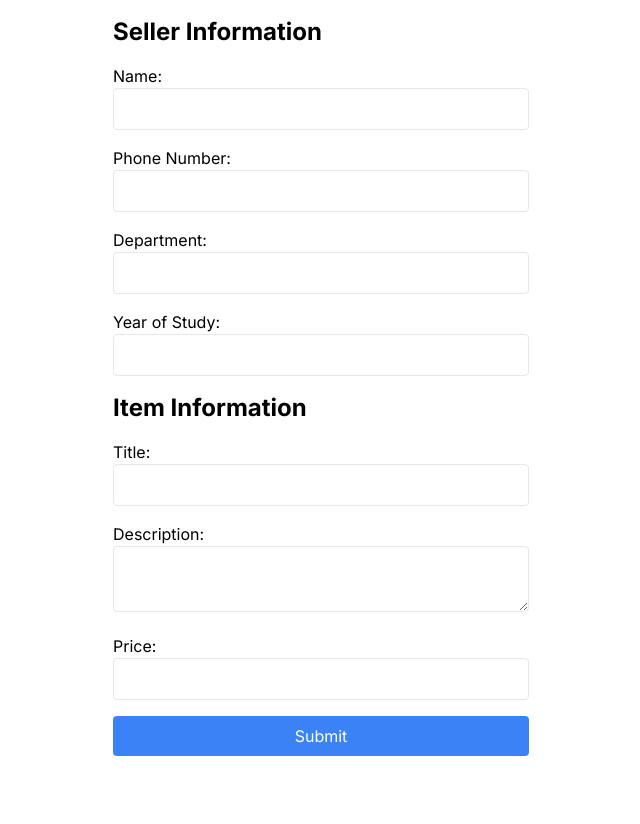
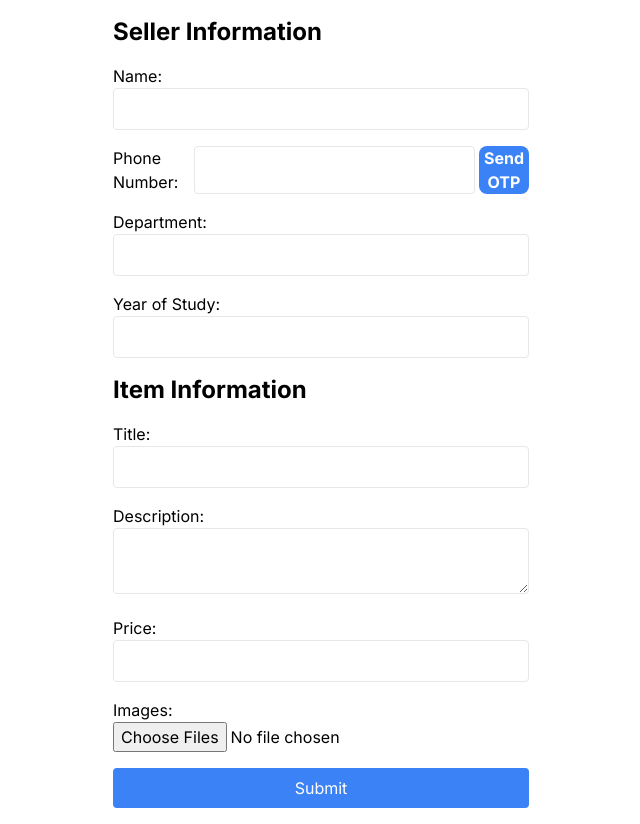
Before and after one commit to sshrey15/GecEcommerce, a Next.js app in the folder frontend/: page /sellitem in a window 1280 px wide. Shown: the whole page, without its empty margins (319-959 px from the left). Before the commit the page ends 800 px from the top, so only its background shows below. Built offline with nearby package versions, Linux system fonts and the light colour scheme; no server answers.

Commit message:
added selecting an image and booking route done

```diff
--- /dev/null
+++ b/frontend/src/app/[productlist]/page.js
@@ -0,0 +1,10 @@
+import React from 'react'
+
+const page = () => {
+  return (
+    <div>Product List</div>
+
+  )
+}
+
+export default page
--- a/frontend/src/app/page.js
+++ b/frontend/src/app/page.js
@@ -3,6 +3,8 @@ import Image from "next/image";
 import Navbar from "./components/Navbar";
 import { useSession, signOut } from "next-auth/react";
 import { useEffect, useState } from "react";
+import Link from "next/link";
+
 
 export default function Home() {
   const [sellerData, setSellerData] = useState([]);
@@ -33,7 +35,8 @@ export default function Home() {
                   key={seller._id}
                   className="flex flex-col items-center justify-center w-full h-full p-4 space-y-4 bg-pink-100 rounded-lg shadow-lg md:flex-row md:space-y-0 md:space-x-4 md:p-6 md:shadow-none transition-transform hover:scale-105 hover:shadow-xl hover:bg-gray-200"
                 >
-                  <div class="p-6">
+                  <div class="p-6
+                  ">
                     <h5 class="block mb-2 font-sans text-xl antialiased font-semibold leading-snug tracking-normal text-blue-gray-900">
                       {seller.item.title}
                     </h5>
@@ -46,8 +49,11 @@ export default function Home() {
                     <p class="block font-sans text-base antialiased font-light leading-relaxed text-inherit">
                     Sold By:{seller.seller.name}
                     </p>
+
                   </div>
                   <div class="p-6 pt-10">
+                  <Link href={`/${seller._id}`} >
+
                       <button
                         class="select-none rounded-lg bg-pink-500 py-3 px-6 text-center align-middle font-sans text-xs font-bold uppercase text-white shadow-md shadow-pink-500/20 transition-all hover:shadow-lg hover:shadow-pink-500/40 focus:opacity-[0.85] focus:shadow-none active:opacity-[0.85] active:shadow-none disabled:pointer-events-none disabled:opacity-50 disabled:shadow-none"
                         type="button"
@@ -55,6 +61,9 @@ export default function Home() {
                       >
                         Book
                       </button>
+
+                  </Link>
+
                   </div>
                 </div>
               ))}
--- a/frontend/src/app/sellitem/page.js
+++ b/frontend/src/app/sellitem/page.js
@@ -39,11 +39,14 @@ function page() {
   };
 
 
-  // const handleImageChange = () => {
-  //   // Get the selected image file
-  //   const imageFile = e.target.files[0];
-  //   setItemInfo({ ...itemInfo, image: imageFile });
-  // };
+  const handleImageChange = (e) => {
+    // Get the selected image files
+    const imageFiles = Array.from(e.target.files);
+
+    // Update the state to store the array of image files
+    setItemInfo({ ...itemInfo, images: imageFiles });
+  };
+
 
 
   // ...
@@ -78,6 +81,31 @@ function page() {
       });
   };
 
+
+  const handlesendOtp = (e) => {
+    fetch("http://localhost:3001/api/sellers", {
+      method: "POST",
+      headers: {
+        "Content-Type": "application/json",
+      },
+      body: JSON.stringify({
+        seller: sellerInfo.phone,
+
+      }),})
+      .then((response) => {
+        if (!response.ok) {
+          throw new Error(`HTTP error! Status: ${response.status}`);
+        }
+        return response.json();
+      })
+      .then((data) => {
+        console.log("Success:", data);
+        alert("OTP sent successfully!");
+        // After successful submission, navigate back to the previous page
+        router.back(); // Assumes you have imported and are using the router from Next.js
+      })
+
+  }
   // ...
 
 
@@ -100,9 +128,11 @@ function page() {
           />
         </div>
 
-        <div className="mb-4">
+        <div className="mb-4 flex space-x-1">
           <label htmlFor="phone" className="block">Phone Number:</label>
           <input
+           method="POST"
+
             type="tel"
             id="phone"
             name="phone"
@@ -111,6 +141,14 @@ function page() {
             className="w-full px-3 py-2 border rounded"
             required
           />
+          <button className='
+          bg-blue-500
+          hover:bg-blue-700
+          text-white
+          font-bold
+          rounded-lg
+
+          '  onSubmit={handlesendOtp}>Send OTP</button>
         </div>
 
         <div className="mb-4">
@@ -181,17 +219,19 @@ function page() {
             required
           />
         </div>
-{/*
+
         <div className="mb-4">
-          <label htmlFor="image" className="block">Image:</label>
-          <input
-            type="file"
-            id="image"
-            name="image"
-            accept="image/*"
-            onChange={handleImageChange}
-          />
-        </div> */}
+  <label htmlFor="images" className="block">Images:</label>
+  <input
+    type="file"
+    id="images"
+    name="images"
+    accept="image/*"
+    multiple // Allow multiple file selection
+    onChange={handleImageChange}
+  />
+</div>
+
 
         <button  type="submit" className="w-full py-2 bg-blue-500 text-white rounded hover:bg-blue-600">
           Submit
```
Lines whose indentation alone changed are shown as unchanged.
